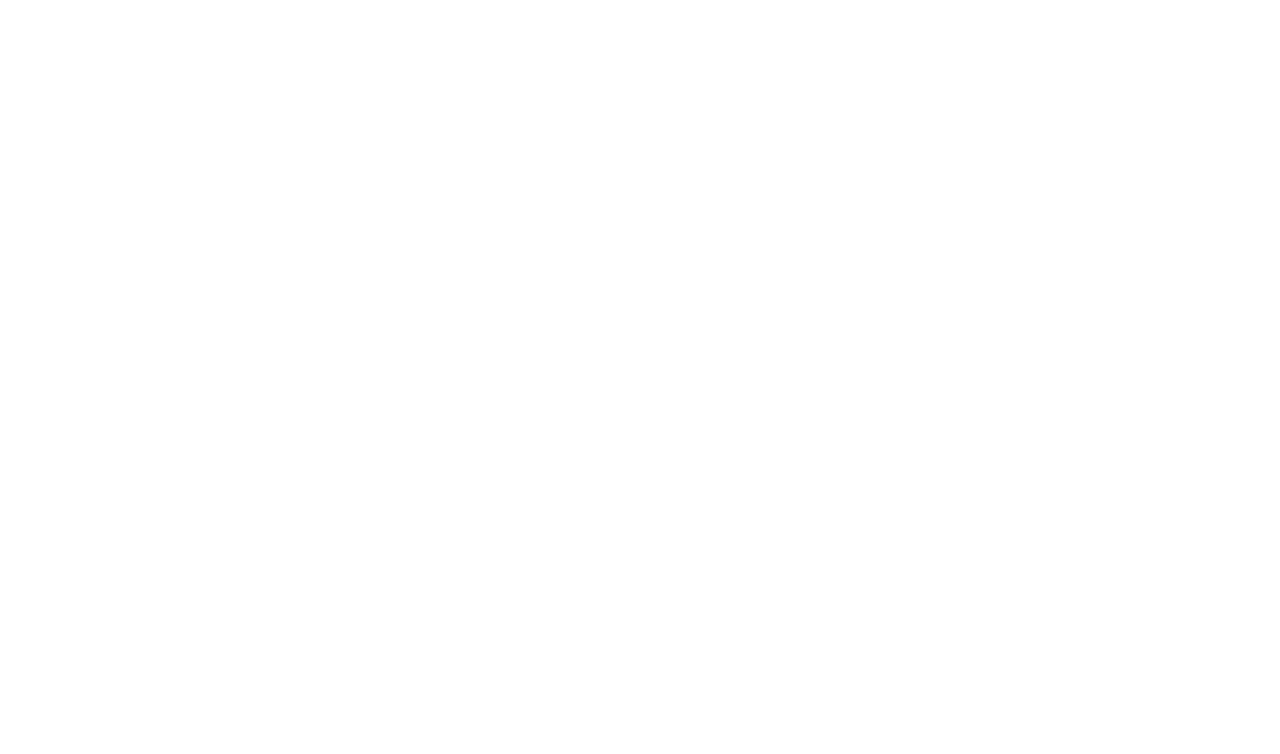
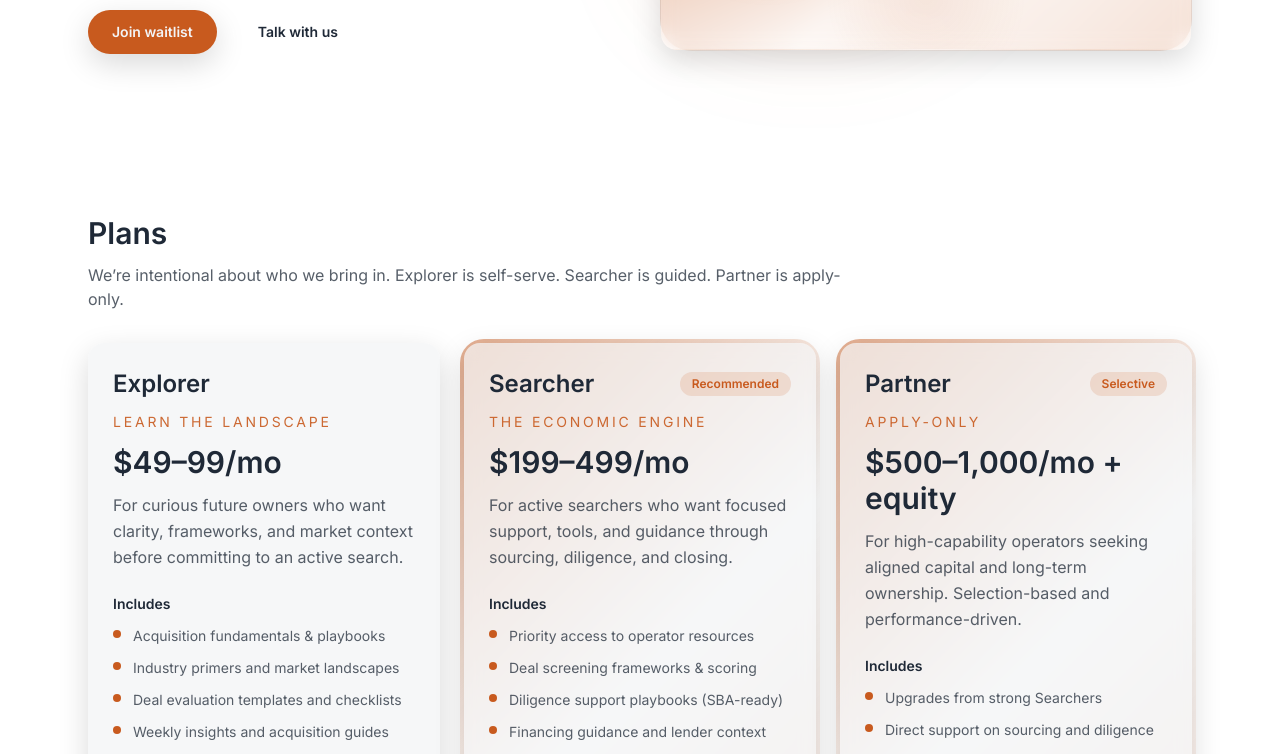
Before and after one commit to 7vw5pwdknv-spec/withpane.com, a Next.js app: page /pricing in a window 1280 px wide. Before the commit this address had no page. Shown: the part 500-1254 px from the top of the page. Before the commit the page ends 800 px from the top, so only its background shows below. Built offline with nearby package versions, Linux system fonts and the light colour scheme.

Commit message:
Add pricing page with tier details and layout
This file contains the pricing page for HOLDRY, including metadata, tier details, and the layout for the pricing plans. It features a Hero section, tier cards for different plans, and a CTA section for joining the waitlist.

```diff
--- /dev/null
+++ b/src/app/(site)/pricing/page.tsx
@@ -0,0 +1,205 @@
+import type { Metadata } from "next";
+import Link from "next/link";
+import { CTASection } from "@/components/CTASection";
+import { Hero } from "@/components/Hero";
+
+export const metadata: Metadata = {
+  title: "Pricing | HOLDRY",
+  description:
+    "Choose the right path for your acquisition journey. Explorer for learning, Searcher for active acquisition, Partner for aligned ownership."
+};
+
+const tiers = [
+  {
+    name: "Explorer",
+    price: "$49–99/mo",
+    label: "Learn the landscape",
+    description:
+      "For curious future owners who want clarity, frameworks, and market context before committing to an active search.",
+    highlights: [
+      "Acquisition fundamentals & playbooks",
+      "Industry primers and market landscapes",
+      "Deal evaluation templates and checklists",
+      "Weekly insights and acquisition guides"
+    ],
+    ctaPrimary: { href: "/contact#apply", label: "Join waitlist" },
+    ctaSecondary: { href: "/contact", label: "Ask a question" },
+    tone: "standard"
+  },
+  {
+    name: "Searcher",
+    price: "$199–499/mo",
+    label: "The economic engine",
+    description:
+      "For active searchers who want focused support, tools, and guidance through sourcing, diligence, and closing.",
+    highlights: [
+      "Priority access to operator resources",
+      "Deal screening frameworks & scoring",
+      "Diligence support playbooks (SBA-ready)",
+      "Financing guidance and lender context",
+      "Structured weekly execution cadence"
+    ],
+    ctaPrimary: { href: "/contact#apply", label: "Join waitlist" },
+    ctaSecondary: { href: "/contact", label: "Talk with us" },
+    tone: "featured"
+  },
+  {
+    name: "Partner",
+    price: "$500–1,000/mo + equity",
+    label: "Apply-only",
+    description:
+      "For high-capability operators seeking aligned capital and long-term ownership. Selection-based and performance-driven.",
+    highlights: [
+      "Upgrades from strong Searchers",
+      "Direct support on sourcing and diligence",
+      "Clear expectations & performance standards",
+      "Aligned ownership economics",
+      "Discretion-first relationship"
+    ],
+    ctaPrimary: { href: "/contact#apply", label: "Apply / request review" },
+    ctaSecondary: { href: "/regional-vp", label: "View operator track" },
+    tone: "premium"
+  }
+];
+
+function TierCard({
+  name,
+  price,
+  label,
+  description,
+  highlights,
+  ctaPrimary,
+  ctaSecondary,
+  tone
+}: (typeof tiers)[number]) {
+  const isFeatured = tone === "featured";
+  const isPremium = tone === "premium";
+
+  return (
+    <div className="relative">
+      {(isFeatured || isPremium) && (
+        <div className="pointer-events-none absolute -inset-1 rounded-3xl bg-[linear-gradient(135deg,rgba(200,90,30,0.55),rgba(255,255,255,0.06),rgba(200,90,30,0.20))] opacity-90 blur-[0px]" />
+      )}
+
+      <div
+        className={`relative card h-full rounded-3xl border border-white/10 p-8 ${
+          isFeatured ? "bg-midnight/80" : isPremium ? "bg-midnight/75" : "bg-midnight/60"
+        }`}
+      >
+        <div className="space-y-3">
+          <div className="flex items-center justify-between gap-4">
+            <h3 className="text-2xl font-semibold text-sand">{name}</h3>
+            {isFeatured && (
+              <span className="rounded-full bg-accent/15 px-3 py-1 text-xs font-semibold text-accent">
+                Recommended
+              </span>
+            )}
+            {isPremium && (
+              <span className="rounded-full bg-accent/15 px-3 py-1 text-xs font-semibold text-accent">
+                Selective
+              </span>
+            )}
+          </div>
+
+          <p className="text-sm uppercase tracking-[0.2em] text-accent/90">{label}</p>
+
+          <p className="text-3xl font-semibold text-sand">{price}</p>
+
+          <p className="text-sand/75 leading-relaxed">{description}</p>
+        </div>
+
+        <div className="mt-6 space-y-3">
+          <p className="text-sm font-semibold text-sand">Includes</p>
+          <ul className="space-y-3 text-sm text-sand/75">
+            {highlights.map((item) => (
+              <li key={item} className="flex items-start gap-3">
+                <span className="mt-1 h-2 w-2 rounded-full bg-accent" />
+                <span>{item}</span>
+              </li>
+            ))}
+          </ul>
+        </div>
+
+        <div className="mt-8 flex flex-wrap items-center gap-3">
+          <Link href={ctaPrimary.href} className="btn-primary">
+            {ctaPrimary.label}
+          </Link>
+          <Link href={ctaSecondary.href} className="btn-secondary">
+            {ctaSecondary.label}
+          </Link>
+        </div>
+      </div>
+    </div>
+  );
+}
+
+export default function PricingPage() {
+  return (
+    <div>
+      <Hero
+        eyebrow="Pricing"
+        title="Choose the right path"
+        description="Explorer is for learning. Searcher is for active acquisition. Partner is selective and aligned for ownership."
+        cta={{ href: "/contact#apply", label: "Join waitlist" }}
+        secondaryCta={{ href: "/contact", label: "Talk with us" }}
+      >
+        <div className="space-y-4 text-sand/80">
+          <p>
+            HOLDRY is built for disciplined operators. Most serious candidates start with <span className="font-semibold text-sand">Searcher</span>,
+            then move into <span className="font-semibold text-sand">Partner</span> when fit is clear.
+          </p>
+          <p className="text-sm text-sand/70">
+            Payments are not enabled yet — join the waitlist and we’ll share access details as tiers open.
+          </p>
+        </div>
+      </Hero>
+
+      <section className="section space-y-8">
+        <div className="space-y-3">
+          <h2 className="text-2xl font-semibold text-sand md:text-3xl">Plans</h2>
+          <p className="max-w-3xl text-sand/75">
+            We’re intentional about who we bring in. Explorer is self-serve. Searcher is guided. Partner is apply-only.
+          </p>
+        </div>
+
+        <div className="grid gap-6 lg:grid-cols-3">
+          {tiers.map((tier) => (
+            <TierCard key={tier.name} {...tier} />
+          ))}
+        </div>
+      </section>
+
+      <section className="section space-y-6">
+        <div className="card space-y-4">
+          <h3 className="text-xl font-semibold text-sand">Which plan should I choose?</h3>
+          <div className="grid gap-6 md:grid-cols-3">
+            <div className="space-y-2">
+              <p className="text-sm font-semibold text-sand">Choose Explorer if…</p>
+              <p className="text-sm text-sand/75">
+                You’re learning the process, want frameworks, and you’re not yet running a weekly sourcing cadence.
+              </p>
+            </div>
+            <div className="space-y-2">
+              <p className="text-sm font-semibold text-sand">Choose Searcher if…</p>
+              <p className="text-sm text-sand/75">
+                You’re actively searching, evaluating opportunities, and want structured support through diligence and financing.
+              </p>
+            </div>
+            <div className="space-y-2">
+              <p className="text-sm font-semibold text-sand">Choose Partner if…</p>
+              <p className="text-sm text-sand/75">
+                You’re ready to acquire and operate, want aligned capital support, and are comfortable with performance expectations.
+              </p>
+            </div>
+          </div>
+        </div>
+      </section>
+
+      <CTASection
+        title="Join the waitlist"
+        description="Tell us where you are in the journey and what you’re looking to acquire. We’ll follow up quickly and discreetly."
+        cta={{ href: "/contact#apply", label: "Join waitlist" }}
+      />
+    </div>
+  );
+}
```
